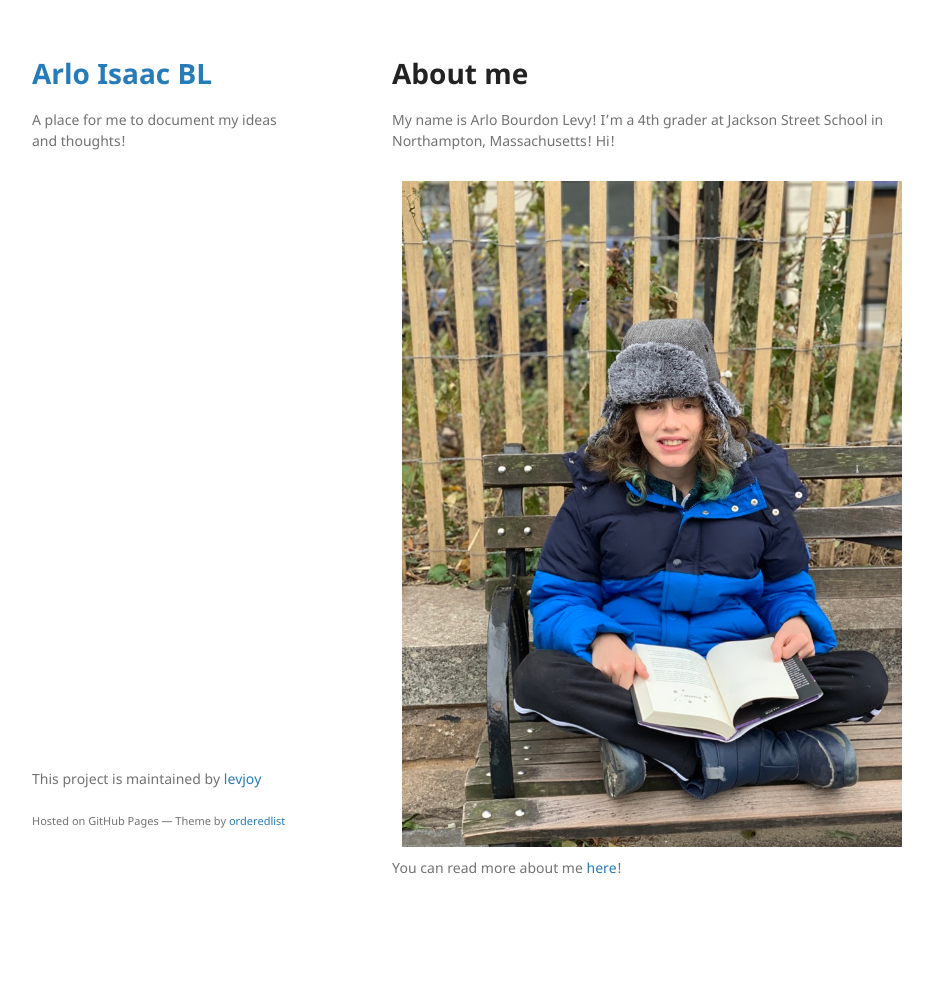
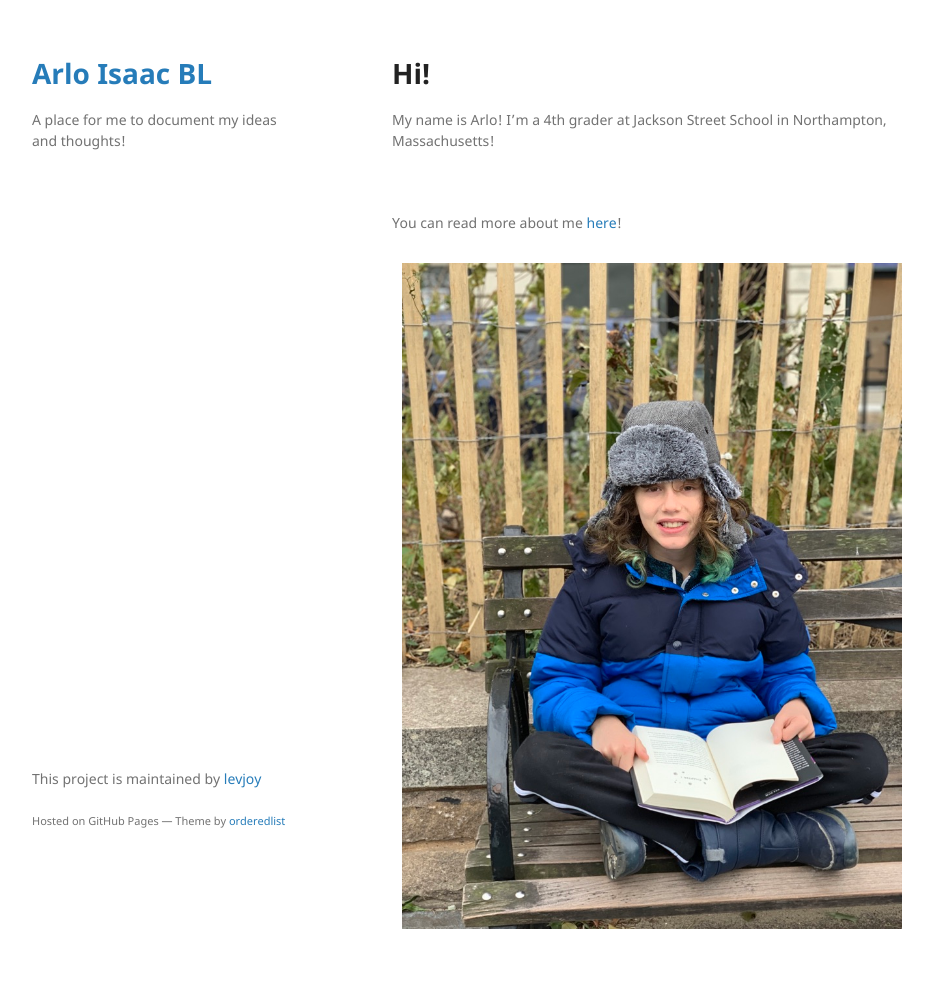
Before and after one commit to levjoy/arloisaac, a Jekyll site: the page built from index.md, in a window 1280 px wide. Shown: the whole page, without its empty margins (178-1111 px from the left). Built offline with Jekyll 4.4.1, drawn with Linux system fonts in a browser that asks for light colours; our own code applies the rules of GitHub Pages for plain Markdown files; before the commit the page ends 948 px from its top, so only the background shows below that.

Commit message:
updated theme

```diff
--- a/index.md
+++ b/index.md
@@ -2,12 +2,12 @@
 layout: default
 ---
 
-# About me
+# Hi!
 
-My name is Arlo Bourdon Levy! I'm a 4th grader at Jackson Street School in Northampton, Massachusetts! Hi!
-
-<img src="/pics/arlo.jpg" alt-="Arlo portrait" align="left" hspace="10" vspace="10">
+My name is Arlo! I'm a 4th grader at Jackson Street School in Northampton, Massachusetts!
 
 <br>
 
 You can read more about me [here](/about)!
+
+<img src="/pics/arlo.jpg" alt-="Arlo portrait" align="left" hspace="10" vspace="10">
```
Also changed, not shown: about.md (+2 -0 lines).
